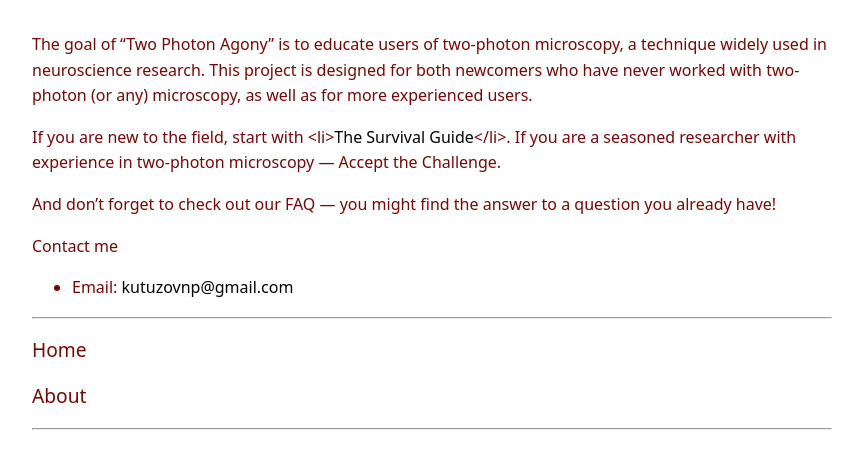
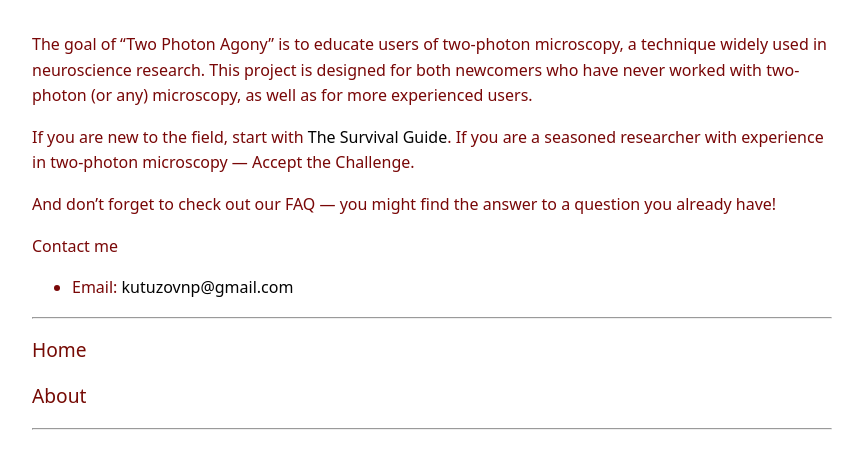
Before and after one commit to drkutuzov/drkutuzov.github.io, a Jekyll site: the page built from about.md, in a window 1280 px wide. Shown: the top 469 px of the page, without its empty margins (208-1071 px from the left). Built offline with Jekyll 4.4.1, drawn with Linux system fonts in a browser that asks for light colours.

```diff
--- a/about.md
+++ b/about.md
@@ -4,7 +4,7 @@ title: About
 ---
 The goal of “Two Photon Agony” is to educate users of two-photon microscopy, a technique widely used in neuroscience research. This project is designed for both newcomers who have never worked with two-photon (or any) microscopy, as well as for more experienced users.
 
-If you are new to the field, start with <li><a href="rookie_guide">{{ site.guide }}</a></li>.
+If you are new to the field, start with <a href="rookie_guide">{{ site.guide }}</a>.
 If you are a seasoned researcher with experience in two-photon microscopy — Accept the Challenge.
 
 And don’t forget to check out our FAQ — you might find the answer to a question you already have!
```
Also changed, not shown: index.md (+1 -1 lines).
